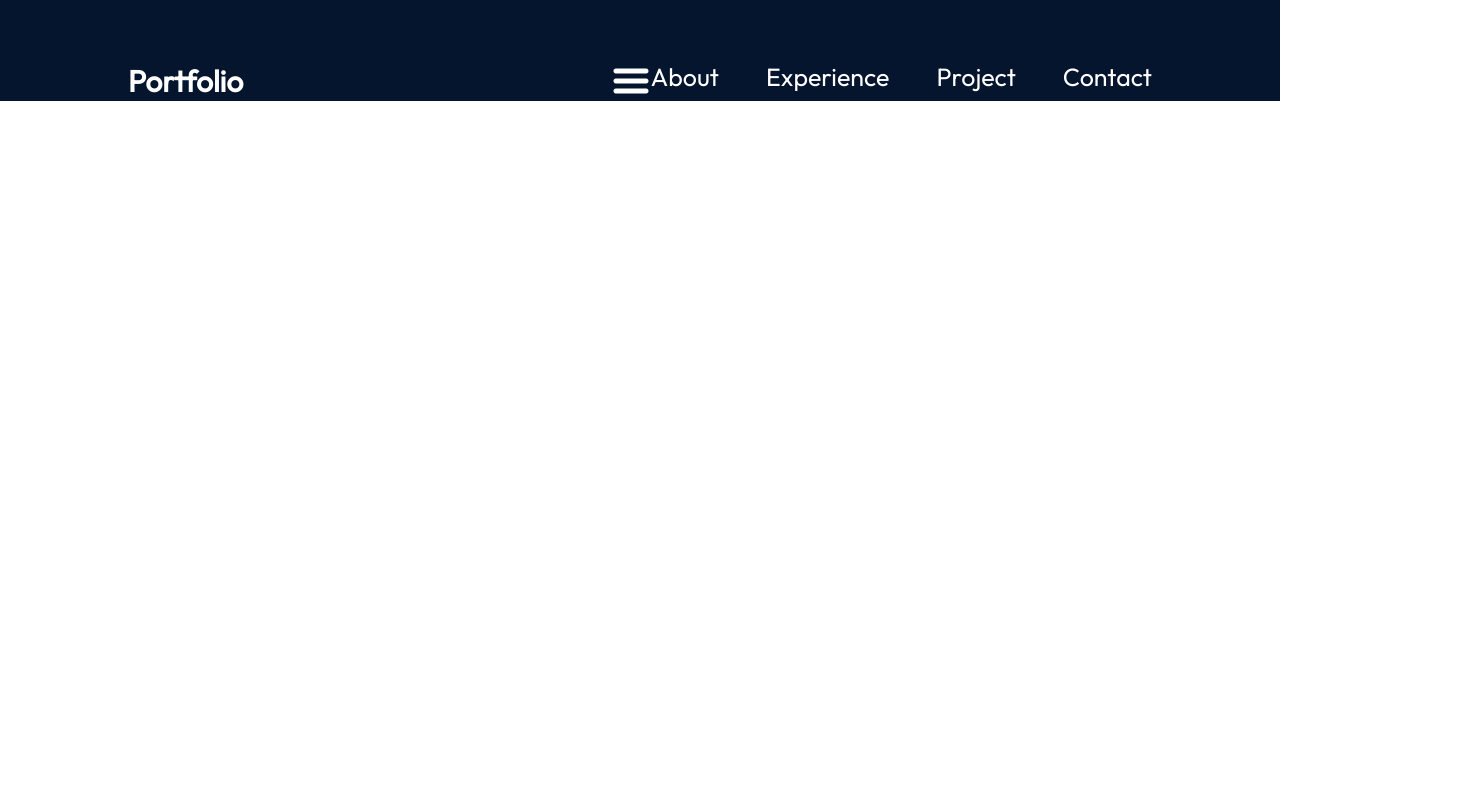
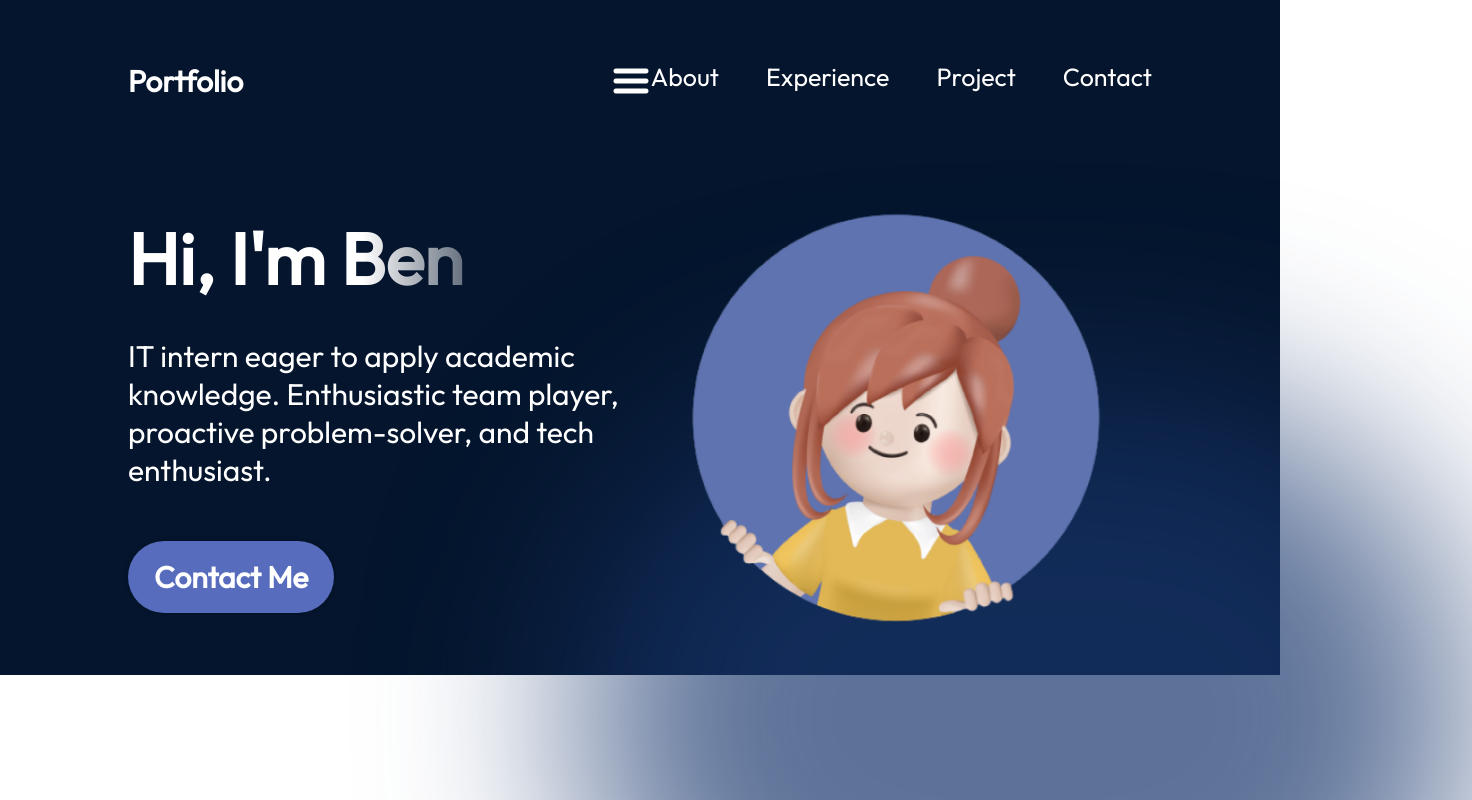
Before and after one commit to PhatBen234/react-portfolio, a React (Vite) app: page / in a window 1280 px wide. Shown: the top 800 px of the page, 1472 px wide, since content can reach past the window. Built offline with nearby package versions, Linux system fonts and the light colour scheme.

Commit message:
update-hero

```diff
--- a/src/App.jsx
+++ b/src/App.jsx
@@ -1,10 +1,12 @@
 import styles from "./App.module.css";
+import { Hero } from "./components/Hero/Hero";
 import { Navbar } from "./components/Navbar/Navbar";
 
 function App() {
   return (
     <div className={styles.App}>
       <Navbar />
+      <Hero />
     </div>
   );
 }
--- /dev/null
+++ b/src/components/Hero/Hero.jsx
@@ -0,0 +1,19 @@
+import React from "react";
+import { getImageUrl } from "../../utils";
+import styles from "./Hero.module.css";
+export const Hero = () => {
+  return (
+    <section className={styles.container}>
+      <div className={styles.content}>
+        <h1 className={styles.title}>{`Hi, I'm Ben`}</h1>
+        <p
+          className={styles.description}
+        >{`IT intern eager to apply academic knowledge. Enthusiastic team player, proactive problem-solver, and tech enthusiast.`}</p>
+        <a href="mailto:phatben234@gmail.com" className={styles.contactBtn}>Contact Me</a>
+      </div>
+      <img src={getImageUrl("hero/heroImage.png")} alt="Hero image of me" className={styles.heroImg} />
+      <div className={styles.top} />
+      <div className={styles.bottomBlur} />
+    </section>
+  );
+};
--- /dev/null
+++ b/src/components/Hero/Hero.module.css
@@ -0,0 +1,113 @@
+@import "../../vars.css";
+
+.container {
+  position: relative;
+  display: flex;
+  align-items: center;
+  justify-content: space-between;
+  margin-top: 49px;
+  z-index: 1;
+  margin-left: 10%;
+  margin-right: 10%;
+}
+
+.content {
+  display: flex;
+  flex-direction: column;
+  align-items: flex-start;
+  color: var(--color-text);
+  z-index: 1;
+}
+
+.title {
+  font-size: 72px;
+  font-weight: 900;
+  margin-bottom: 33px;
+  font-family: var(--font-roboto);
+  background: linear-gradient(
+    90deg,
+    rgba(255, 255, 255, 1) 70%,
+    rgba(255, 255, 255, 0) 120%
+  );
+  -webkit-text-fill-color: transparent;
+  -webkit-background-clip: text;
+}
+
+.description {
+  font-size: 30px;
+  font-family: var(--font-roboto);
+  margin-bottom: 52px;
+}
+
+.contactBtn {
+  text-decoration: none;
+  background-color: var(--color-primary);
+  color: var(--color-text);
+  border-radius: 100px;
+  font-size: 30px;
+  font-weight: 600;
+  padding: 17px 26px;
+  box-shadow: 0 0 4px 0 rgba(0, 0, 0, 0.25);
+}
+
+.heroImg {
+  width: 50%;
+  z-index: 1;
+
+  animation-name: floating;
+  animation-duration: 3s;
+  animation-iteration-count: infinite;
+  animation-timing-function: ease-in-out;
+}
+
+@keyframes floating {
+  0% {
+    transform: translate(0, 0px);
+  }
+  50% {
+    transform: translate(0, 10px);
+  }
+  100% {
+    transform: translate(0, -0px);
+  }
+}
+
+.topBlur {
+  position: absolute;
+  width: 50vw;
+  height: 50vw;
+  min-width: 350px;
+  min-width: 350px;
+  top: -128px;
+  left: -10vw;
+  border-radius: 764px;
+  background: rgba(25, 55, 109, 0.7);
+  filter: blur(100px);
+  z-index: 0;
+  overflow: hidden;
+}
+
+.bottomBlur {
+  position: absolute;
+  width: 70vw;
+  height: 50vw;
+  min-width: 350px;
+  min-width: 250px;
+  top: 246px;
+  right: -25vw;
+  border-radius: 764px;
+  background: rgba(25, 55, 109, 0.7);
+  filter: blur(100px);
+  z-index: 0;
+  overflow: hidden;
+}
+
+@media screen and (max-width: 830px) {
+  .container {
+    flex-direction: column-reverse;
+  }
+
+  .content {
+    align-items: center;
+  }
+}
```
